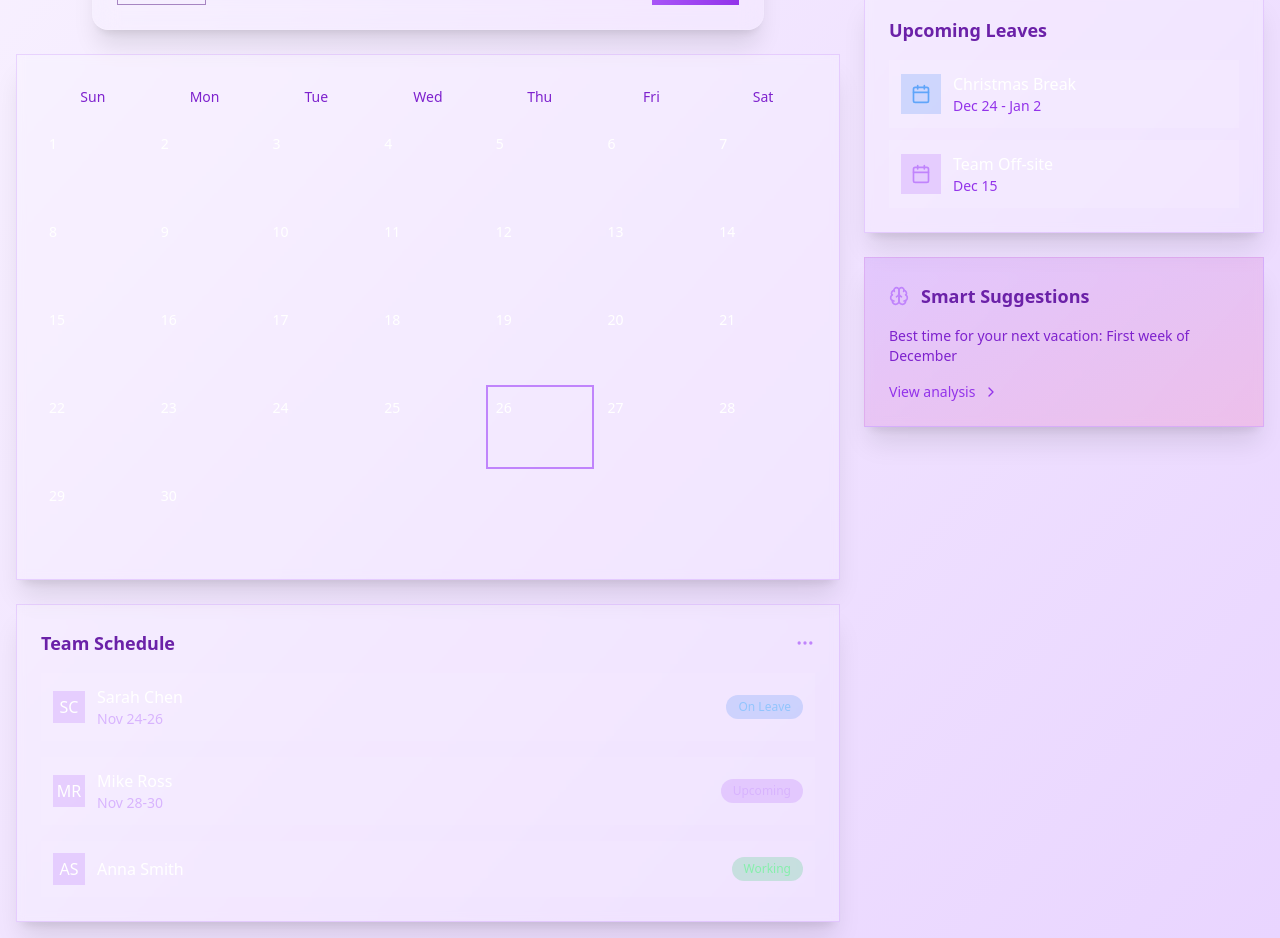
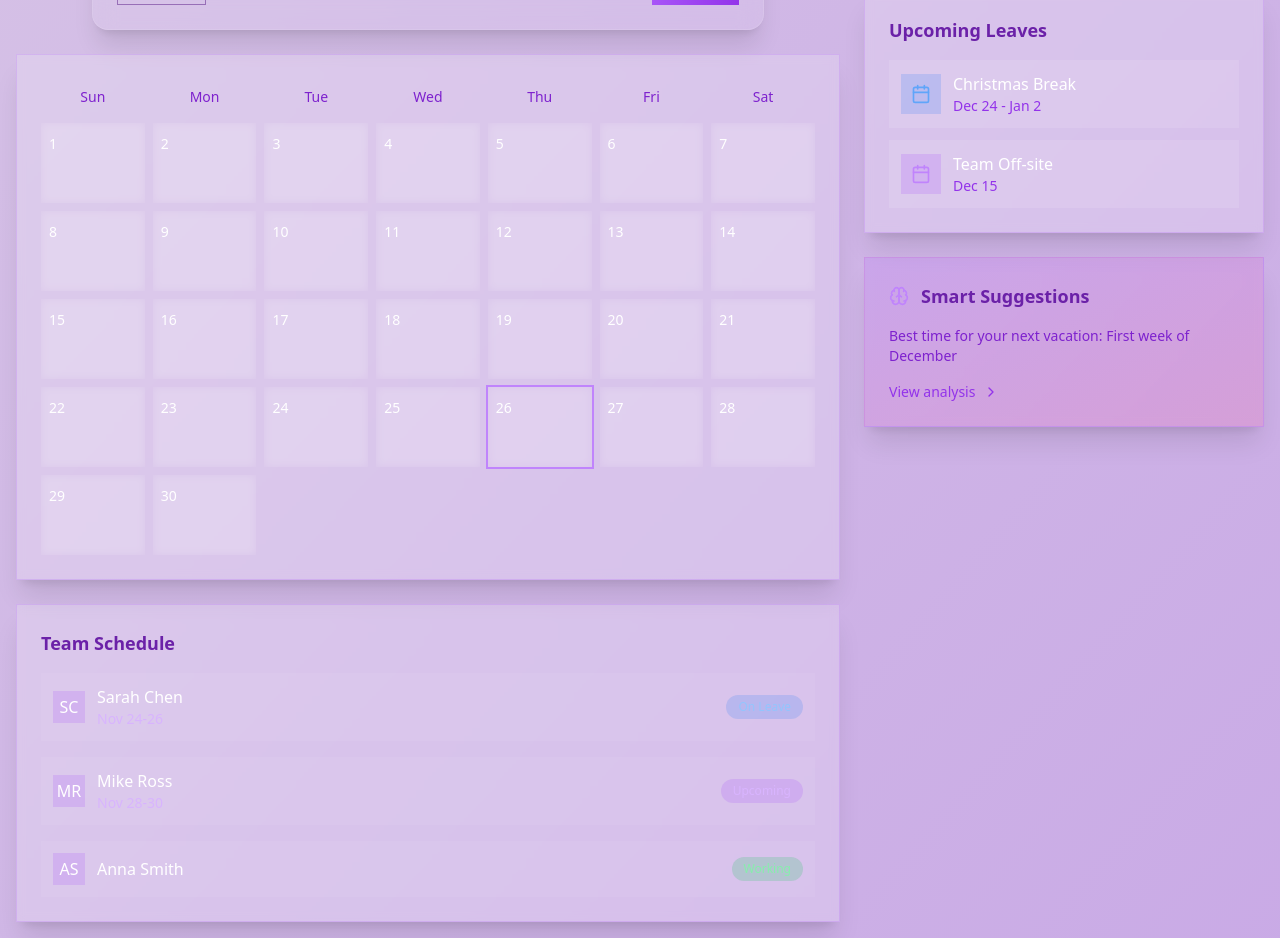
Before and after one commit to TheJohny71/alfie-leave-genius, a React (Vite) app: page /calendar in a window 1280 px wide. Shown: the part 500-1438 px from the top of the page. Built offline with nearby package versions, Linux system fonts and the light colour scheme.

Commit message:
Adjust code based on recommendations
Review and apply necessary adjustments to the code as per the recent recommendations provided.
[skip gpt_engineer]

```diff
--- a/src/components/calendar/CalendarGrid.tsx
+++ b/src/components/calendar/CalendarGrid.tsx
@@ -53,16 +53,21 @@ export const CalendarGrid = ({
               onClick={() => onDateSelect(date)}
               className={cn(
                 "relative min-h-[80px] p-2 rounded-lg cursor-pointer transition-all duration-200",
-                isSelected ? "bg-purple-500 text-white shadow-lg" : "hover:bg-white/10",
+                isSelected ? "bg-purple-500/80 text-white shadow-lg" : "hover:bg-white/20",
                 isToday ? "ring-2 ring-purple-400" : "",
-                holiday ? "bg-red-100 hover:bg-red-200" : ""
+                holiday ? "bg-red-100/20 hover:bg-red-200/30" : "",
+                "backdrop-blur-sm"
               )}
             >
-              <span className={cn("text-sm", isSelected && "font-bold")}>
+              <span className={cn(
+                "text-sm",
+                isSelected ? "font-bold" : "",
+                holiday ? "text-red-600" : ""
+              )}>
                 {date}
               </span>
               {holiday && (
-                <div className="absolute bottom-1 left-1 right-1 text-xs text-red-600 truncate">
+                <div className="absolute bottom-1 left-1 right-1 text-xs text-red-600 truncate bg-white/40 rounded px-1">
                   {getHolidayName(date)}
                 </div>
               )}
--- a/src/pages/Calendar.tsx
+++ b/src/pages/Calendar.tsx
@@ -5,7 +5,6 @@ import {
   User,
   Settings,
   Globe,
-  MoreHorizontal,
   Brain,
   ChevronRight,
   CalendarIcon,
@@ -35,7 +34,7 @@ const Calendar = () => {
   };
 
   return (
-    <div className="min-h-screen bg-gradient-to-br from-purple-50 to-purple-200 text-purple-900 p-4">
+    <div className="min-h-screen bg-gradient-to-br from-purple-50/80 to-purple-200/80 text-purple-900 p-4">
       {/* Navigation */}
       <nav className="flex justify-between items-center mb-6 bg-white/10 rounded-xl p-3 backdrop-blur-sm border border-white/20 shadow-lg">
         <div className="flex items-center space-x-4">
@@ -112,9 +111,6 @@ const Calendar = () => {
             <CardContent className="p-6">
               <div className="flex justify-between items-center mb-4">
                 <h3 className="font-semibold text-lg text-purple-800">Team Schedule</h3>
-                <button className="text-purple-400 hover:text-purple-600 transition-colors">
-                  <MoreHorizontal className="w-5 h-5" />
-                </button>
               </div>
               <div className="space-y-4">
                 {[
```
